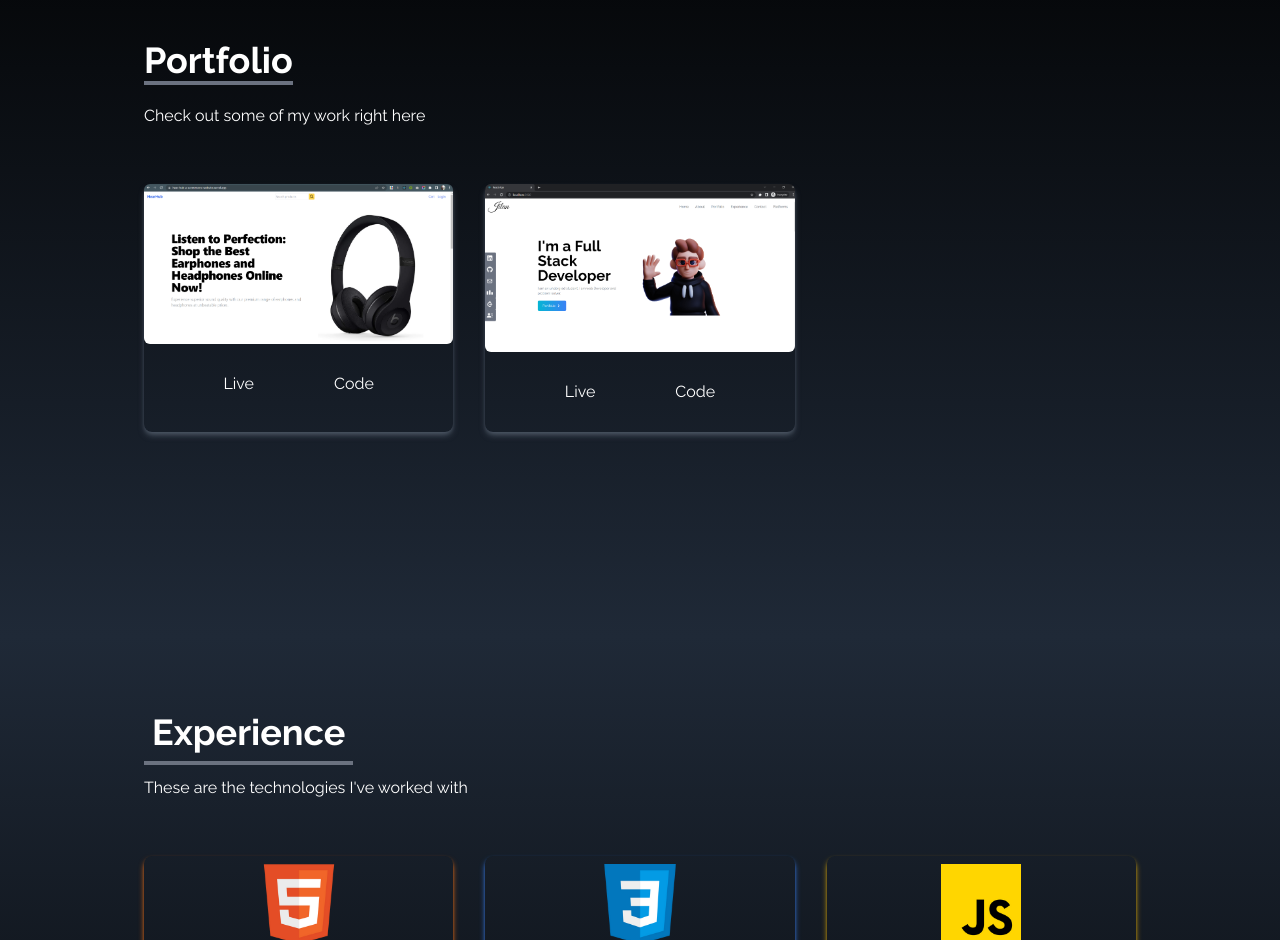
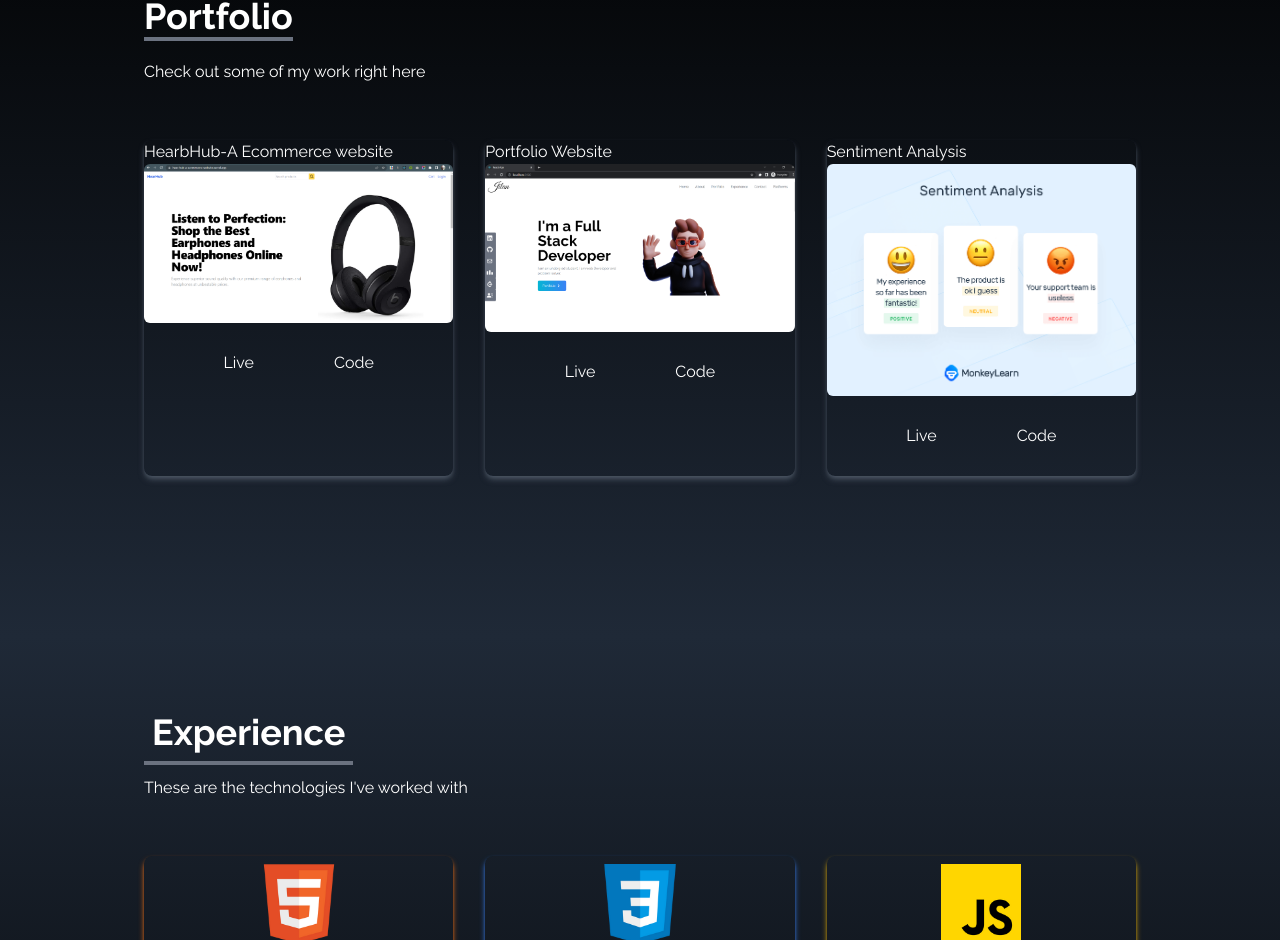
Before and after one commit to Tahsin-Zaman-Jilan/PortFolio-Website, a React (Create React App) app: page / in a window 1280 px wide. Shown: the part 1764-2704 px from the top of the page. Built offline with nearby package versions, Linux system fonts and the light colour scheme.

Commit message:
added a sentiment analysis project

```diff
--- a/src/components/Portfolio.jsx
+++ b/src/components/Portfolio.jsx
@@ -1,6 +1,8 @@
 import React from "react";
 import portfolio from "../assets/portfolio/portfolio.PNG";
 import HearHub from "../assets/portfolio/HearHub.PNG";
+import sentiment from "../assets/portfolio/sentiment.png";
+
 
 const Portfolio = () => {
   const portfolios = [
@@ -9,14 +11,22 @@ const Portfolio = () => {
       src: HearHub,
       link: "https://hear-hub-a-ecommerce-website.vercel.app/" ,
       code:"https://github.com/Tahsin-Zaman-Jilan/HearHub-A-Ecommerce-Website" ,
+      name: "HearbHub-A Ecommerce website",
     },
     {
       id: 2,
       src: portfolio,
       link:"https://jilanportfolio.netlify.app/",
       code:"https://github.com/Tahsin-Zaman-Jilan/PortFolio-Website",
+      name: "Portfolio Website",
     },
-
+    {
+      id: 3,
+      src: sentiment,
+      link:"",
+      code:"https://github.com/Tahsin-Zaman-Jilan/Sentiment-Analysis-",
+      name: "Sentiment Analysis",
+    },
   ];
 
   return (
@@ -33,8 +43,10 @@ const Portfolio = () => {
         </div>
 
         <div className="grid sm:grid-cols-2 md:grid-cols-3 gap-8 px-12 sm:px-0">
-          {portfolios.map(({ id, src,link ,code}) => (
+          {portfolios.map(({ id, src,link ,code,name}) => (
             <div key={id} className="shadow-md shadow-gray-600 rounded-lg">
+            <div >{name}</div>
+
               <img
                 src={src}
                 alt=""
```
Also changed, not shown: src/assets/portfolio/sentiment.png (added), 1 other file (tests, documents, lock files or other folders).
